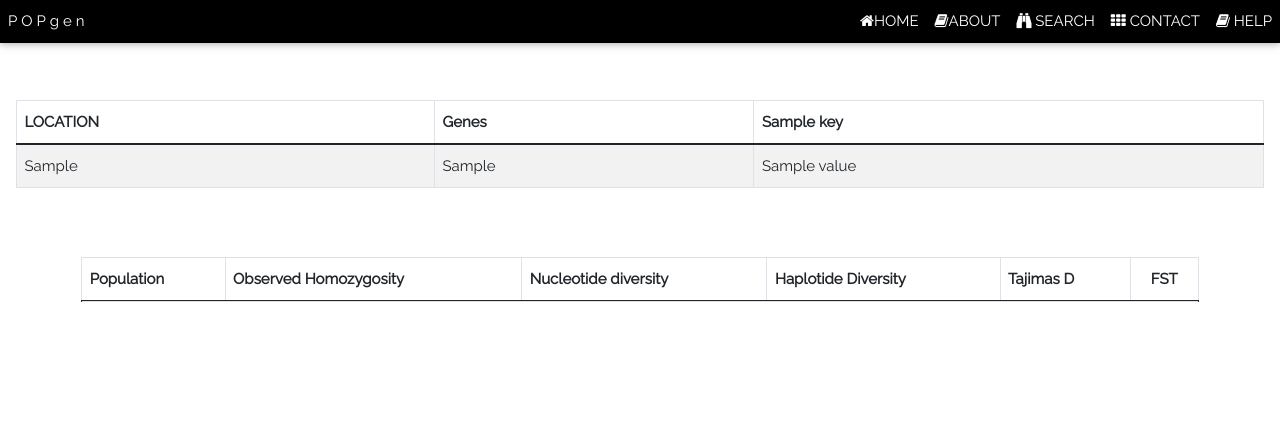
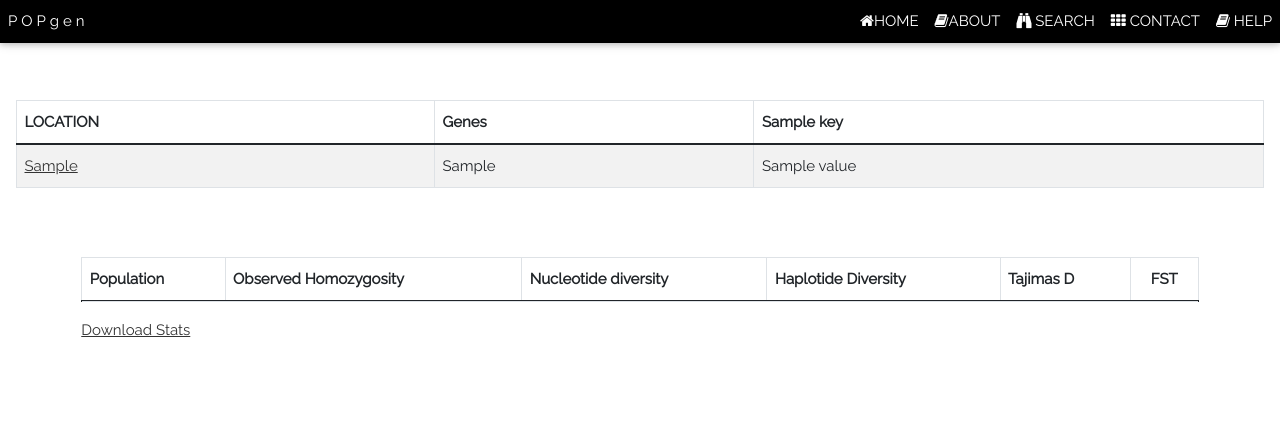
Before and after one commit to Mani-varma1/Web_project, a Flask app: template Flask/VCF_website/templates/stats.html in a window 1280 px wide. Shown: the top 426 px of the page. Run offline with Flask 2, Linux system fonts and the light colour scheme; the template is opened without the code that fills it: most values are stand-ins (such as "Sample title", 1, 10 or a date in 2020); lists and menus that the app fills with data are empty; some libraries are stand-ins or nearby versions.

Commit message:
Update stats.html

```diff
--- a/Flask/VCF_website/templates/stats.html
+++ b/Flask/VCF_website/templates/stats.html
@@ -13,7 +13,7 @@
             </thead>
             <tbody>
                 <tr>
-                    <td><a href="#"></a>{{ html_first_col}}</a></td>
+                    <td><a href="#">{{ html_first_col}}</a></td>
                     {% if html_gene %}
                         <td>{{ html_gene }}</td>
                     {% endif %}
@@ -206,6 +206,7 @@
                 </tr>
             </tbody>
         </table>
+        <a href="/download_stats">Download Stats</a>
 
 
 
@@ -275,4 +276,61 @@
 
         {% endif %}
 
+        {% if gbr_fst_plt %}
+            <div id='chart7' class='chart7' ”></div>
+
+            <script src='https://cdn.plot.ly/plotly-latest.min.js'></script>
+            <script type='text/javascript'>
+                var graphs = {{ gbr_fst_plt | safe}};
+                Plotly.plot('chart7', graphs, {});
+            </script>
+
+        {% endif %}
+
+
+        {% if jpt_fst_plt %}
+            <div id='chart8' class='chart8' ”></div>
+
+            <script src='https://cdn.plot.ly/plotly-latest.min.js'></script>
+            <script type='text/javascript'>
+                var graphs = {{ jpt_fst_plt | safe}};
+                Plotly.plot('chart8', graphs, {});
+            </script>
+
+        {% endif %}
+
+
+        {% if mxl_fst_plt %}
+            <div id='chart9' class='chart9' ”></div>
+
+            <script src='https://cdn.plot.ly/plotly-latest.min.js'></script>
+            <script type='text/javascript'>
+                var graphs = {{ mxl_fst_plt | safe}};
+                Plotly.plot('chart9', graphs, {});
+            </script>
+
+        {% endif %}
+
+        {% if pjl_fst_plt %}
+            <div id='chart10' class='chart10' ”></div>
+
+            <script src='https://cdn.plot.ly/plotly-latest.min.js'></script>
+            <script type='text/javascript'>
+                var graphs = {{ pjl_fst_plt | safe}};
+                Plotly.plot('chart10', graphs, {});
+            </script>
+
+        {% endif %}
+
+        {% if yri_fst_plt %}
+            <div id='chart11' class='chart11' ”></div>
+
+            <script src='https://cdn.plot.ly/plotly-latest.min.js'></script>
+            <script type='text/javascript'>
+                var graphs = {{ yri_fst_plt | safe}};
+                Plotly.plot('chart11', graphs, {});
+            </script>
+
+        {% endif %}
+
 {% endblock content %}
```
Lines whose indentation alone changed are shown as unchanged.
